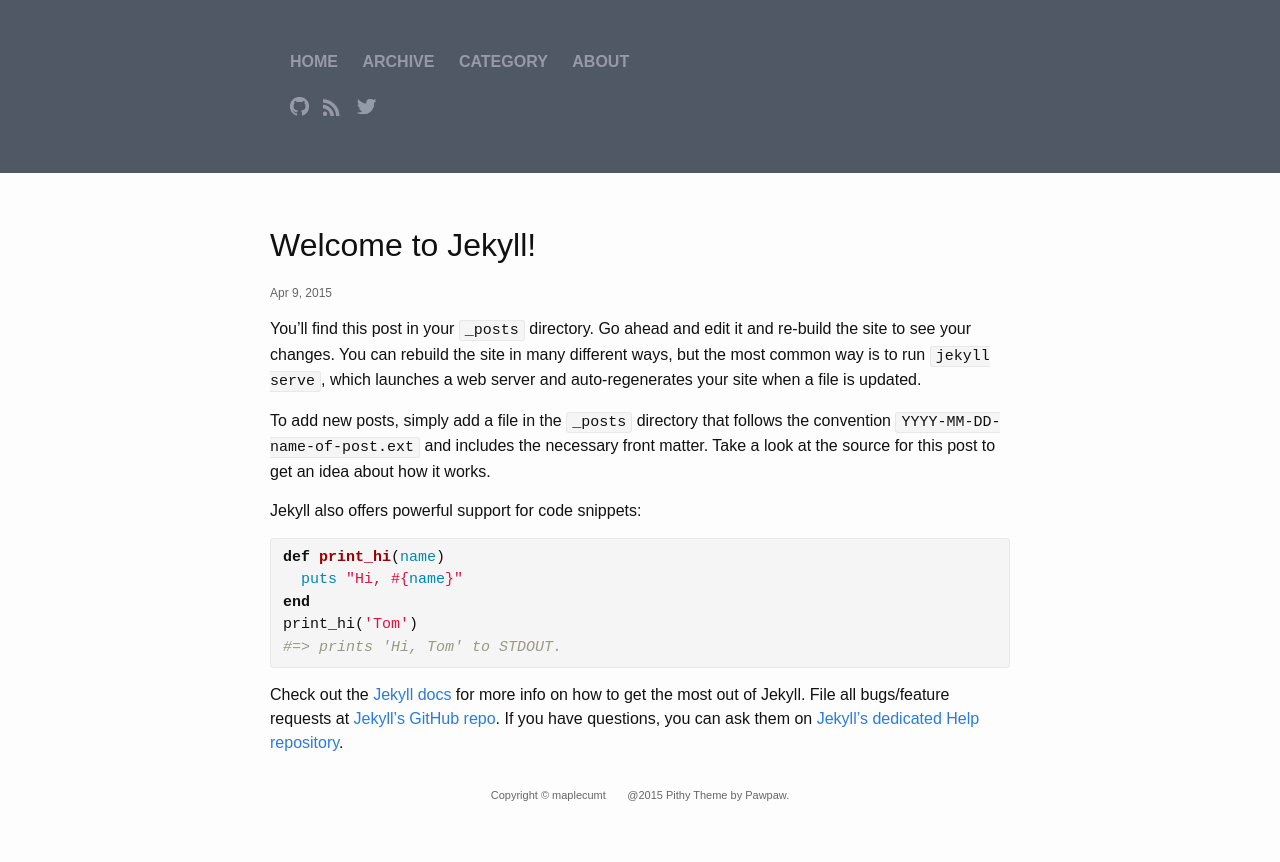
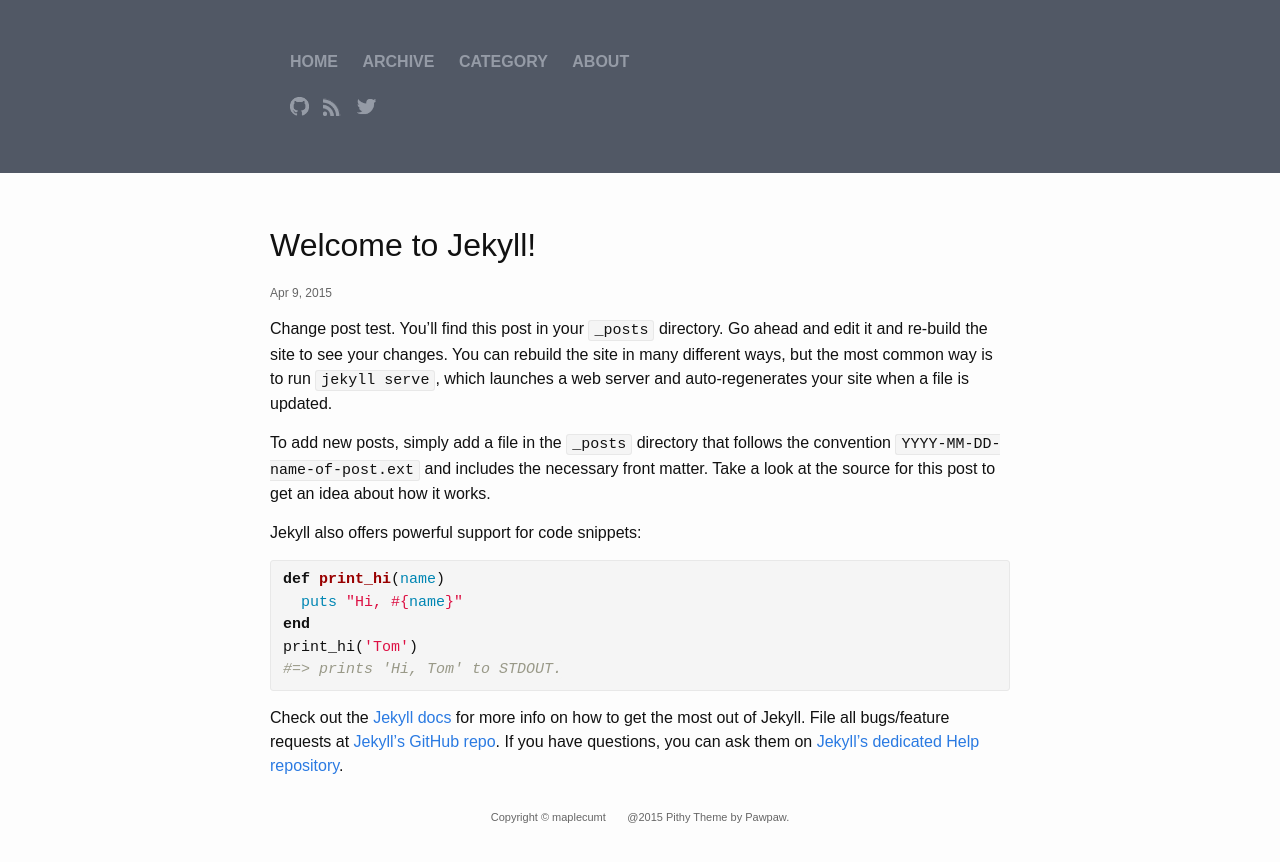
Before and after one commit to maple-yf/maplecumt, a Jekyll site: the page built from _posts/2015-04-09-welcome-to-jekyll copy.markdown, in a window 1280 px wide. Shown: the top 862 px of the page. Built offline with Jekyll 4.4.1, drawn with Linux system fonts in a browser that asks for light colours; comment, search, counter and statistics services are not loaded.

Commit message:
post test

```diff
--- a/_posts/2015-04-09-welcome-to-jekyll copy.markdown
+++ b/_posts/2015-04-09-welcome-to-jekyll copy.markdown
@@ -4,6 +4,7 @@
 date:   2015-04-09 11:23:32
 categories: jekyll update
 ---
+Change post test.
 You’ll find this post in your `_posts` directory. Go ahead and edit it and re-build the site to see your changes. You can rebuild the site in many different ways, but the most common way is to run `jekyll serve`, which launches a web server and auto-regenerates your site when a file is updated.
 
 To add new posts, simply add a file in the `_posts` directory that follows the convention `YYYY-MM-DD-name-of-post.ext` and includes the necessary front matter. Take a look at the source for this post to get an idea about how it works.
```
